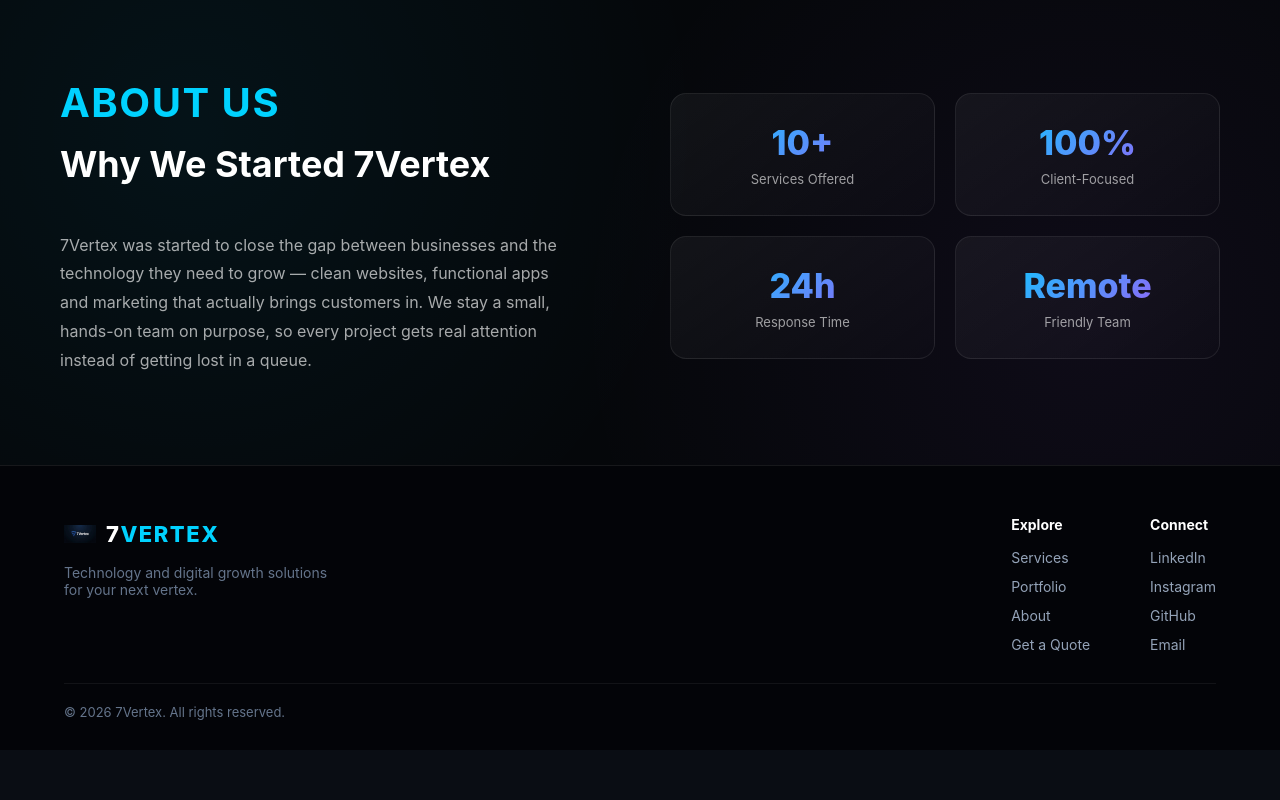
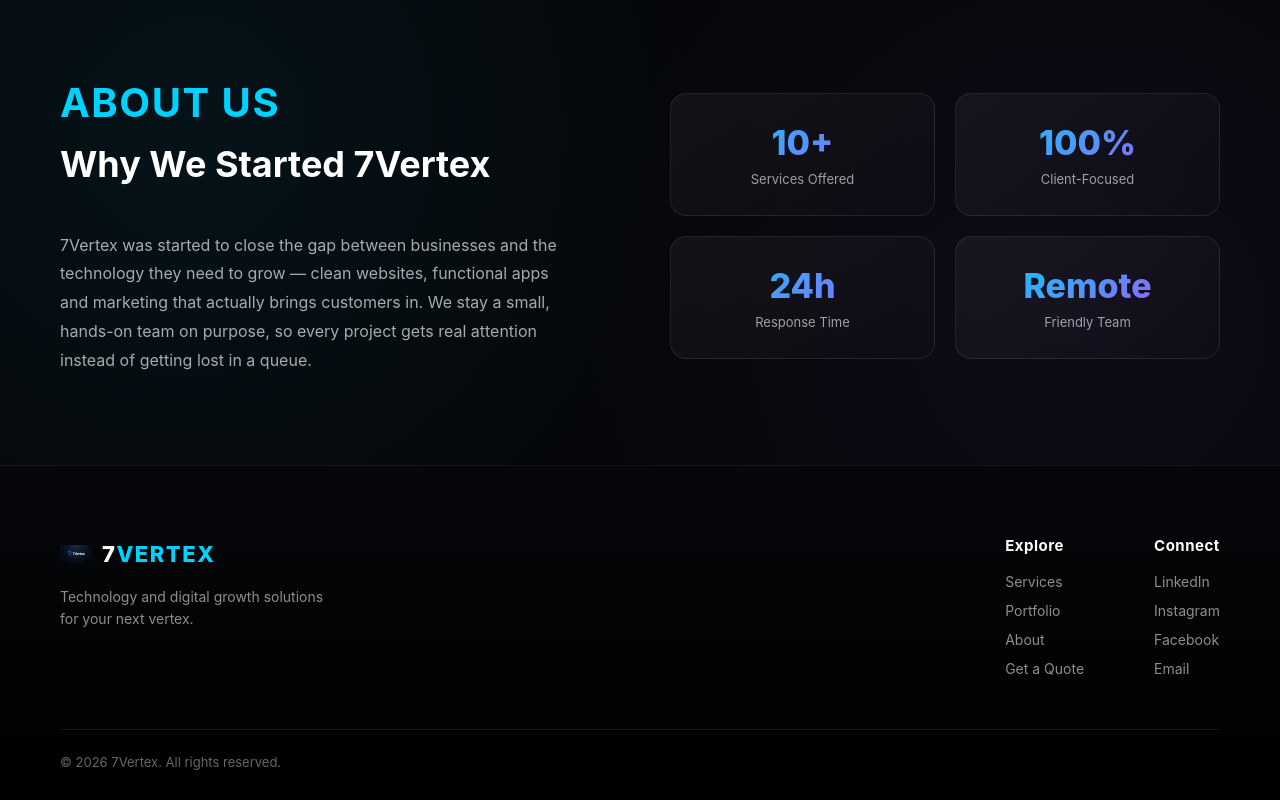
Before and after one commit to 7vertextech-tech/7-Vertex, a React (Vite) app: page / in a window 1280 px wide. Shown: the part 4829-5629 px from the top of the page. Before the commit the page ends 5579 px from the top, so only its background shows below. Built offline with nearby package versions, Linux system fonts and the light colour scheme.

Commit message:
updated social media links

```diff
--- a/src/App.css
+++ b/src/App.css
@@ -869,63 +869,65 @@ footer img {
 
 /* FOOTER */
 footer {
-  width: 100%;
+  background: linear-gradient(180deg, #05070a, #000);
   border-top: 1px solid rgba(255, 255, 255, 0.08);
-  padding: 50px 5% 30px;
-  background: #030408;
+  padding: 70px 60px 30px;
 }
 
 .footer-top {
   display: flex;
   justify-content: space-between;
-  gap: 40px;
   flex-wrap: wrap;
-  margin-bottom: 30px;
+  gap: 50px;
+  padding-bottom: 40px;
 }
 
 .footer-left p {
-  color: #64748b;
+  color: rgba(255, 255, 255, 0.55);
+  margin-top: 14px;
+  max-width: 280px;
+  line-height: 1.6;
   font-size: 14px;
-  margin-top: 12px;
-  max-width: 280px;
 }
 
 .footer-links {
   display: flex;
-  gap: 60px;
-}
-
-.footer-col {
-  display: flex;
-  flex-direction: column;
-  gap: 12px;
+  gap: 70px;
+  flex-wrap: wrap;
 }
 
 .footer-col h4 {
   color: #fff;
-  font-size: 14px;
-  margin-bottom: 4px;
+  font-size: 15px;
+  margin-bottom: 18px;
+  letter-spacing: 0.5px;
 }
 
 .footer-col button,
 .footer-col a {
+  display: block;
   background: none;
   border: none;
-  color: #94a3b8;
+  color: rgba(255, 255, 255, 0.55);
   font-size: 14px;
+  text-decoration: none;
+  margin-bottom: 12px;
+  cursor: pointer;
+  transition: color 0.2s ease;
   text-align: left;
-  cursor: pointer;
   padding: 0;
 }
 
 .footer-col button:hover,
-.footer-col a:hover { color: #00d2ff; }
+.footer-col a:hover {
+  color: #00d2ff;
+}
 
 .copyright {
-  color: #64748b;
+  border-top: 1px solid rgba(255, 255, 255, 0.06);
+  padding-top: 24px;
+  color: rgba(255, 255, 255, 0.4);
   font-size: 13px;
-  border-top: 1px solid rgba(255, 255, 255, 0.06);
-  padding-top: 20px;
 }
 
 /* MOBILE */
--- a/src/HomePage.jsx
+++ b/src/HomePage.jsx
@@ -708,10 +708,10 @@ function HomePage() {
             </div>
             <div className="footer-col">
               <h4>Connect</h4>
-              <a href="https://linkedin.com" target="_blank" rel="noreferrer">LinkedIn</a>
-              <a href="https://instagram.com" target="_blank" rel="noreferrer">Instagram</a>
-              <a href="https://github.com" target="_blank" rel="noreferrer">GitHub</a>
-              <a href="mailto:7vertexgroup@gmail.com">Email</a>
+              <a href="https://www.linkedin.com/in/7-vertex-a43a7442b" target="_blank" rel="noreferrer">LinkedIn</a>
+              <a href="https://www.instagram.com/7vertextech/" target="_blank" rel="noreferrer">Instagram</a>
+              <a href="https://facebook.com/profile.php?id=61593262875913" target="_blank" rel="noreferrer">Facebook</a>
+              <a href="mailto:7vertextech@gmail.com">Email</a>
             </div>
           </div>
         </div>
```
